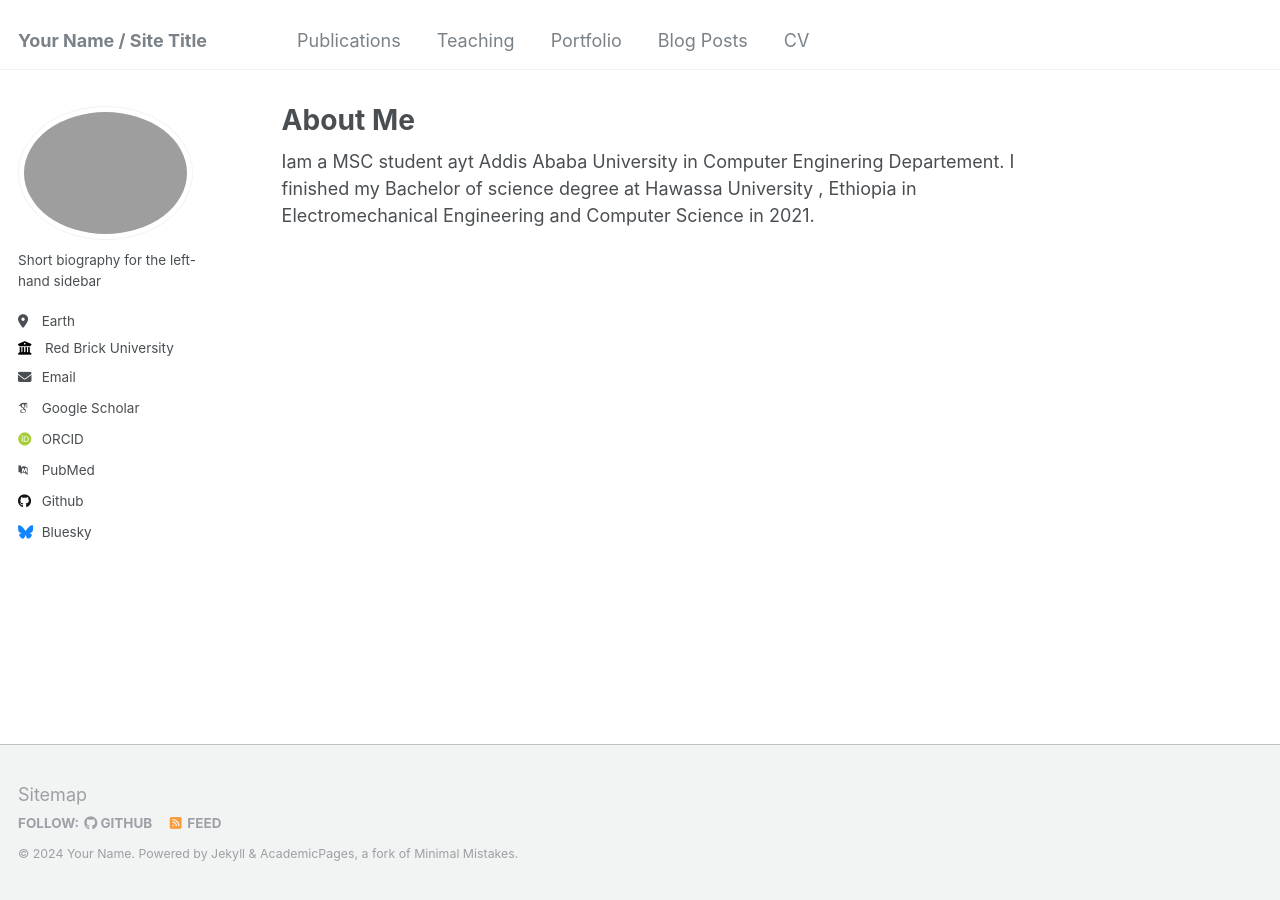
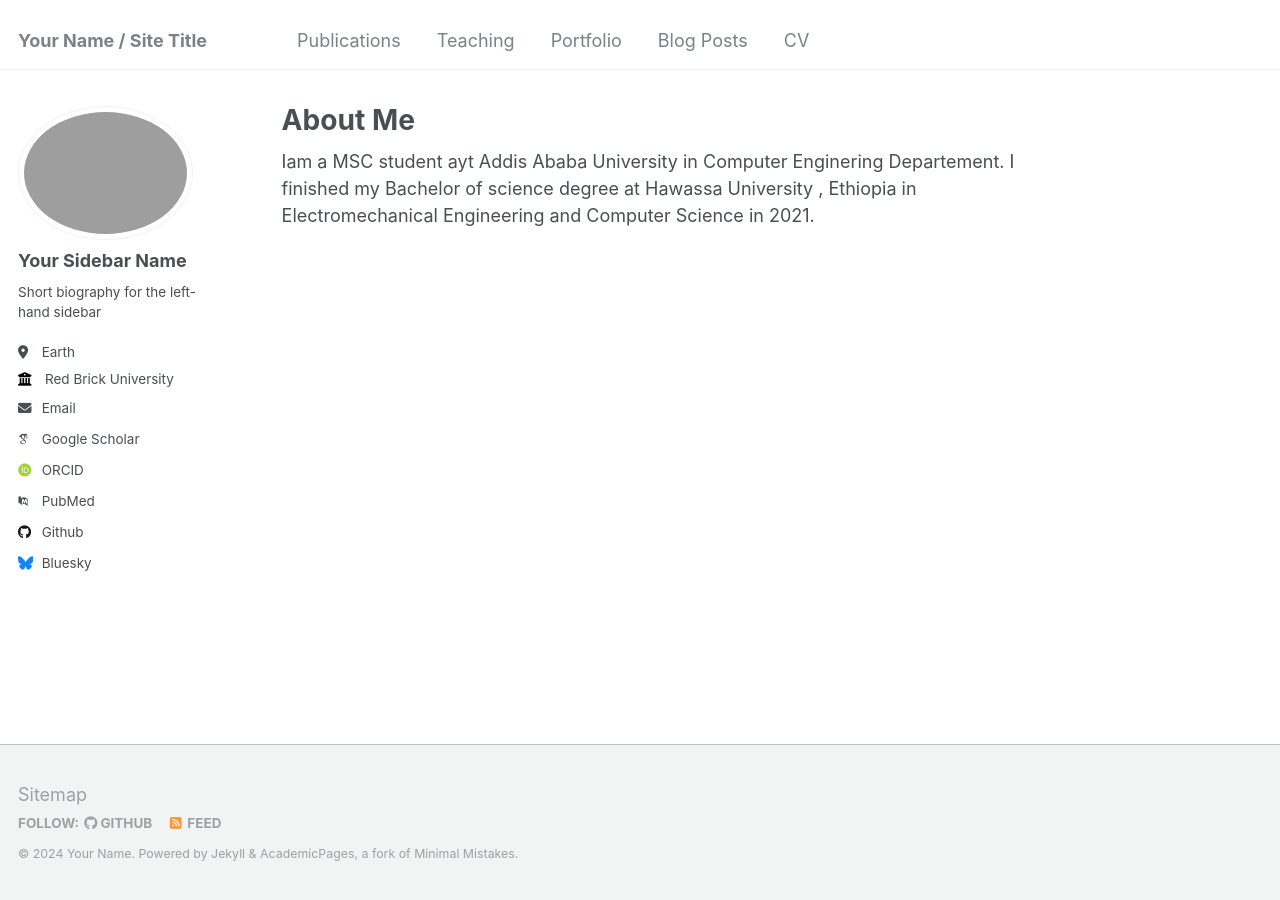
Before and after one commit to IkramBehiru/firsttgithub.io, a Jekyll site: the page built from _pages/about.md, in a window 1280 px wide. Built offline with Jekyll 4.4.1, drawn with Linux system fonts in a browser that asks for light colours; some web fonts are replaced.

Commit message:
Update author-profile.html

```diff
--- a/_includes/author-profile.html
+++ b/_includes/author-profile.html
@@ -15,7 +15,7 @@
   </div>
 
   <div class="author__content">
-    <h3 class="author__name">{{ author.Ikram Behiru Nesiru }}</h3>
+    <h3 class="author__name">{{ author.name }}</h3>
     {% if author.pronouns %}<p class="author__pronouns">{{ author.pronouns }}</p>{% endif %}
     {% if author.bio %}<p class="author__bio">{{ author.bio }}</p>{% endif %}
   </div>
```
